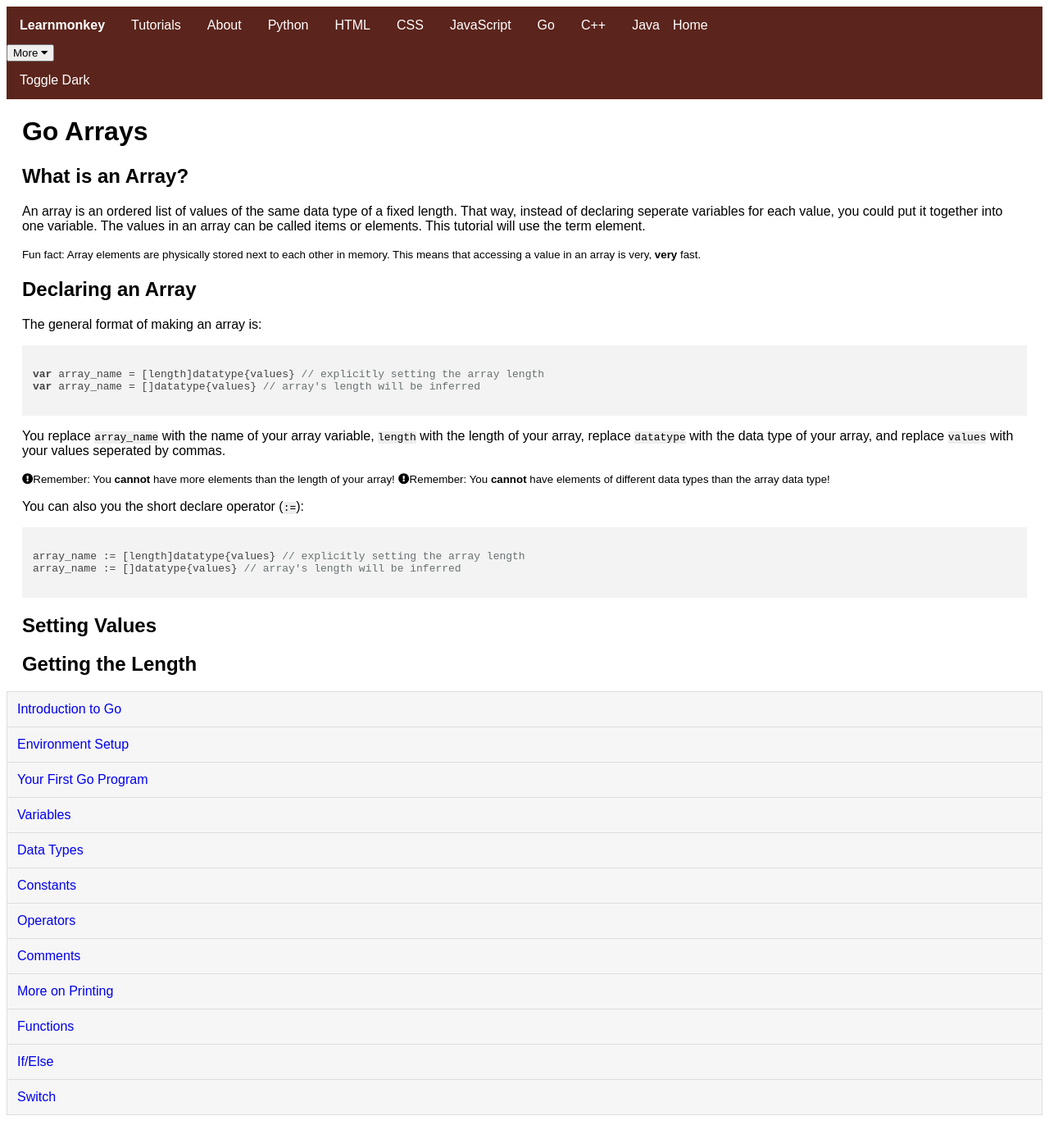
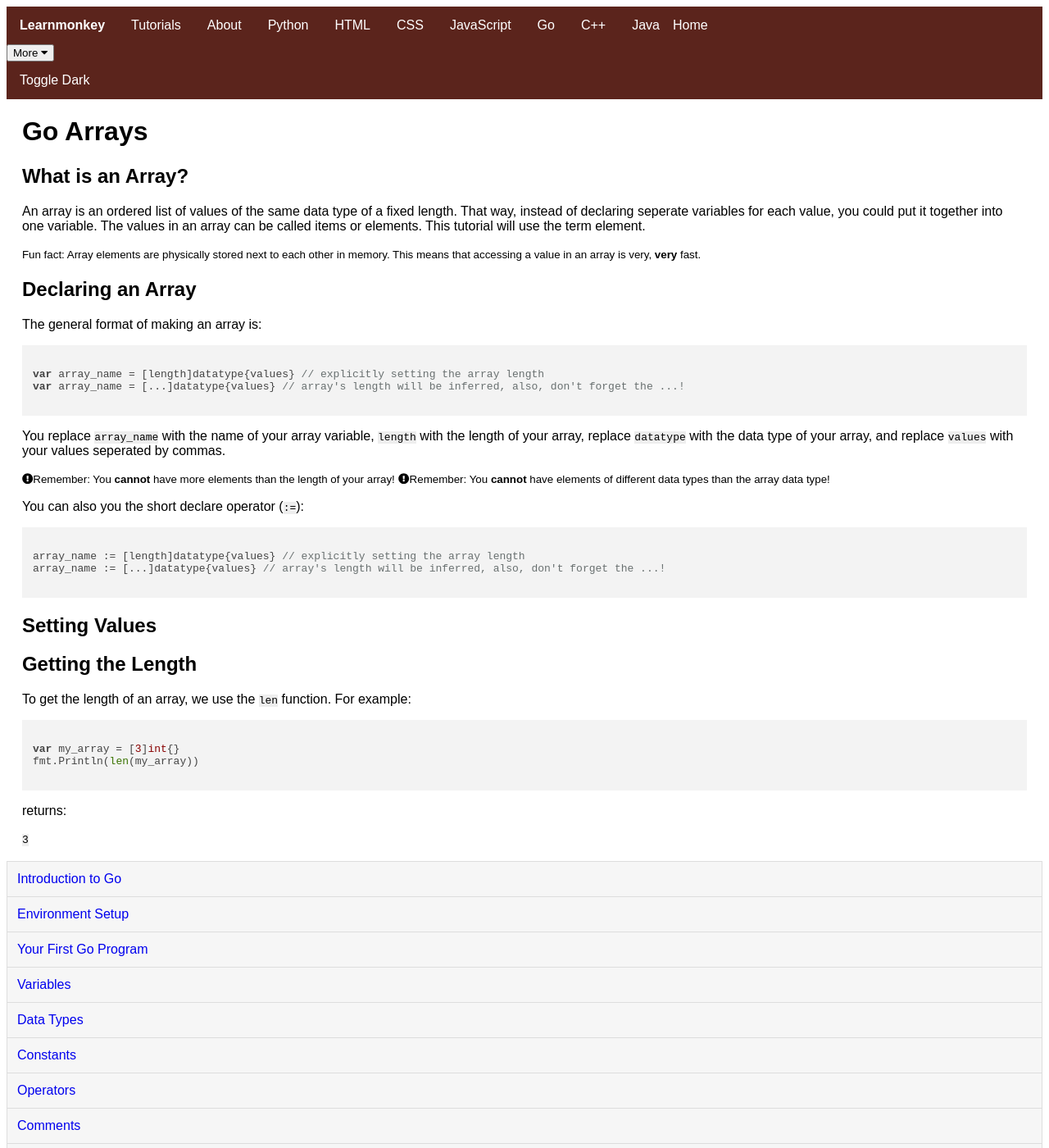
Before and after one commit to learnmonkey/learnmonkey.github.io, a Jekyll site: the page built from programming/golang/arrays.html, in a window 1280 px wide and 1400 px high. Shown: the whole window at 82% size. Built offline with Jekyll 4.4.1, drawn with Linux system fonts in a browser that asks for light colours; nearby versions of some CDN libraries.

Commit message:
getting array length go

```diff
--- a/programming/golang/arrays.html
+++ b/programming/golang/arrays.html
@@ -17,7 +17,7 @@ layout: golang
     <p>The general format of making an array is: </p>
     <pre><code class="language-go">
 var array_name = [length]datatype{values} // explicitly setting the array length
-var array_name = []datatype{values} // array's length will be inferred
+var array_name = [...]datatype{values} // array's length will be inferred, also, don't forget the ...!
     </code></pre>
     <p>You replace <code>array_name</code> with the name of your array variable, <code>length</code> with the length of your array, replace <code>datatype</code> with the data type of your array, and replace <code>values</code> with your values seperated by commas.</p>
     <small><i class="fas fa-exclamation-circle"></i>Remember: You <strong>cannot</strong> have more elements than the length of your array!</small>
@@ -25,7 +25,7 @@ var array_name = []datatype{values} // array's length will be inferred
     <p>You can also you the short declare operator (<code>:=</code>):</p>
     <pre><code class="language-go">
 array_name := [length]datatype{values} // explicitly setting the array length
-array_name := []datatype{values} // array's length will be inferred
+array_name := [...]datatype{values} // array's length will be inferred, also, don't forget the ...!
     </code></pre>
 </section>
 
@@ -35,4 +35,11 @@ array_name := []datatype{values} // array's length will be inferred
 
 <section>
     <h2>Getting the Length</h2>
+    <p>To get the length of an array, we use the <code>len</code> function. For example: </p>
+    <pre><code class="language-go">
+var my_array = [3]int{}
+fmt.Println(len(my_array))
+    </code></pre>
+    <p>returns: </p>
+    <samp>3</samp>
 </section>
```
